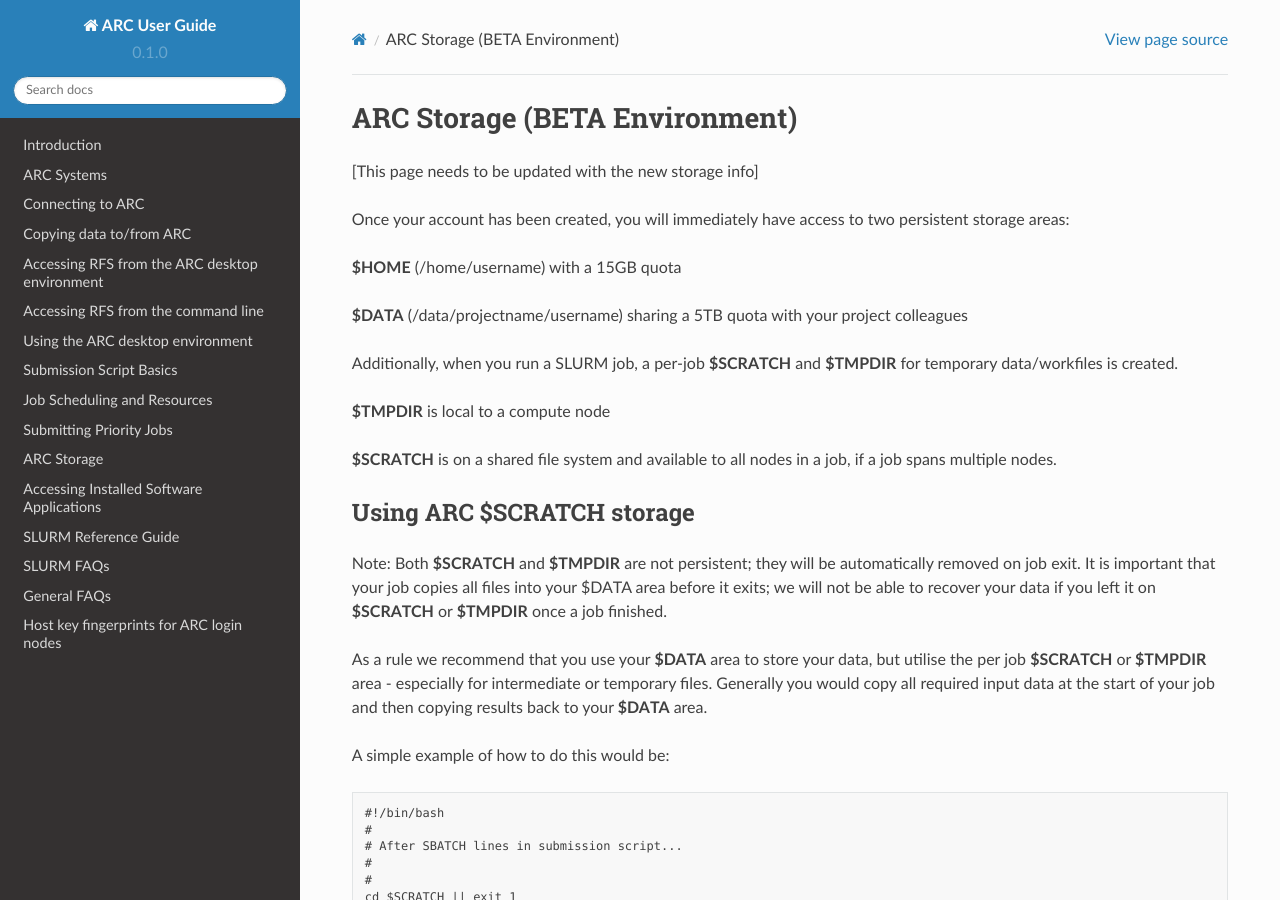
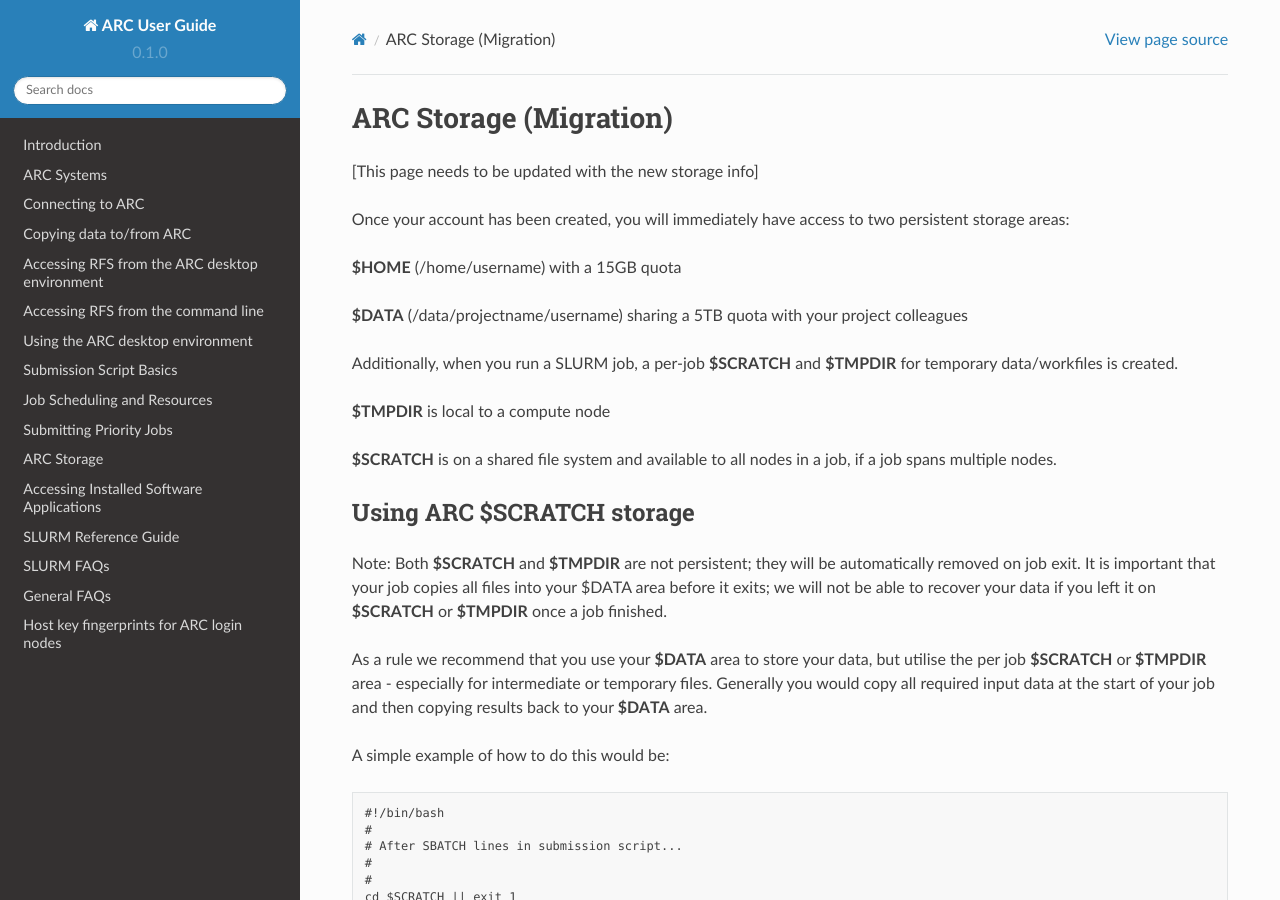
Before and after one commit to tina-friedrich/arc-user-guide, a Sphinx documentation site: the page built from docs/source/arc-storage-migration.rst, in a window 1280 px wide and 900 px high. Built offline with Sphinx 7.4.7 and the Read the Docs theme 2.0.0, drawn with Linux system fonts in a browser that asks for light colours.

Commit message:
Update and rename arc-storage-beta.rst to arc-storage-migration.rst

```diff
--- a/docs/source/arc-storage-beta.rst
+++ b/docs/source/arc-storage-migration.rst
@@ -1,4 +1,4 @@
-ARC Storage (BETA Environment)
+ARC Storage (Migration)
 ==============================
 
 [This page needs to be updated with the new storage info]
```
